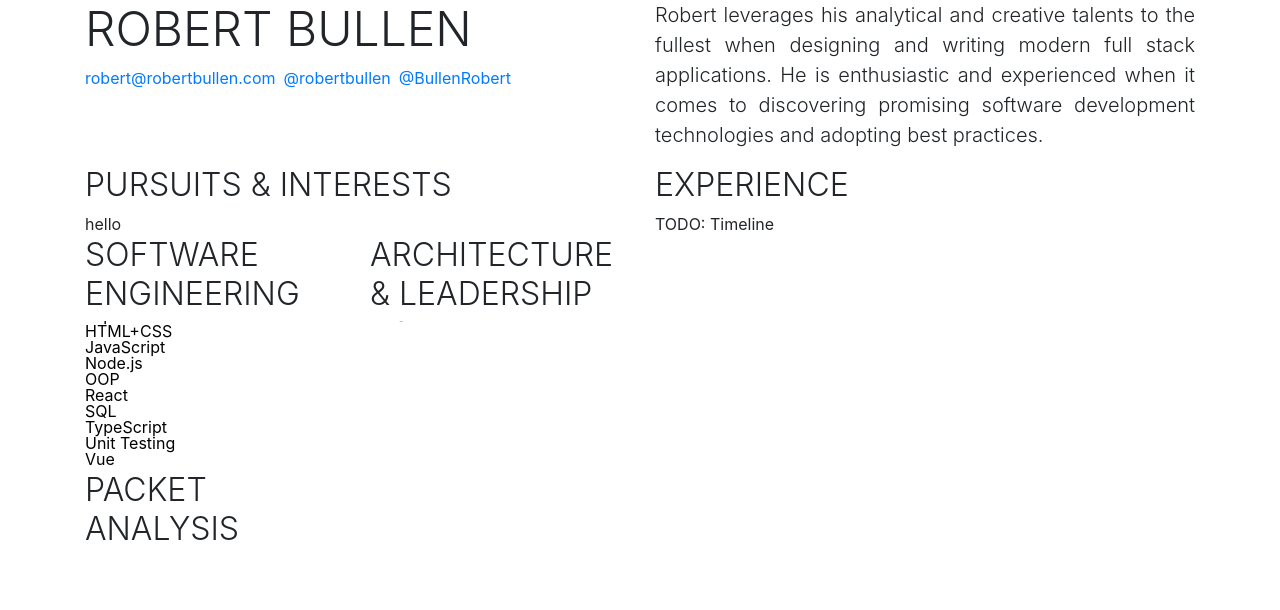
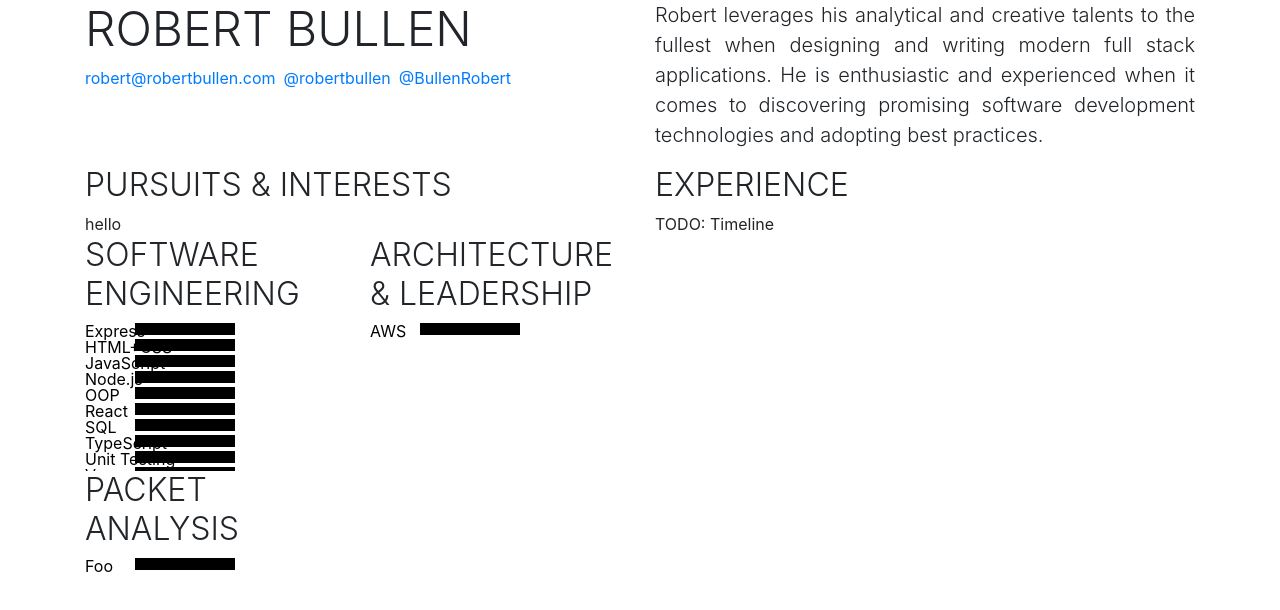
Before and after one commit to robertbullen/resume, a React (Create React App) app in the folder src/: page / in a window 1280 px wide. Shown: the top 610 px of the page. Built offline with nearby package versions, Linux system fonts and the light colour scheme.

Commit message:
started adding chart bars

```diff
--- a/src/src/components/SkillRatingsChart.tsx
+++ b/src/src/components/SkillRatingsChart.tsx
@@ -7,6 +7,9 @@ interface Props {
 }
 
 export const SkillRatingsChart: FC<Props> = (props: Props) => {
+	const skillBarsClass = 'skill-bars';
+	const skillLabelsClass = 'skill-labels';
+
 	const svgRef = useRef<SVGSVGElement>(null);
 
 	useEffect((): void => {
@@ -18,18 +21,34 @@ export const SkillRatingsChart: FC<Props> = (props: Props) => {
 		type SkillRatingTuple = [string, number];
 		const skillRatingsTuples: SkillRatingTuple[] = Object.entries(props.skillRatings);
 
-		d3.select(svgElement)
+		const svgSelection = d3.select(svgElement);
+
+		svgSelection
+			.select(`g.${skillLabelsClass}`)
 			.selectAll('text')
 			.data(skillRatingsTuples)
 			.join('text')
 			.attr('x', 0)
-			.attr('y', (_tuple: SkillRatingTuple, skillIndex: number): number => skillIndex * 16)
+			.attr('y', (_, skillIndex: number): number => skillIndex * 16 + 16)
 			.text((tuple: SkillRatingTuple): string => tuple[0]);
+
+		svgSelection
+			.select(`g.${skillBarsClass}`)
+			.selectAll('rect')
+			.data(skillRatingsTuples)
+			.join('rect')
+			.attr('x', 50)
+			.attr('y', (_, skillIndex: number): number => skillIndex * 16 + 2)
+			.attr('width', 100)
+			.attr('height', 12);
 	}, [props.skillRatings]);
 
 	return (
 		<div className="skill-ratings-chart">
-			<svg ref={svgRef}></svg>
+			<svg ref={svgRef}>
+				<g className={skillLabelsClass} />
+				<g className={skillBarsClass} />
+			</svg>
 		</div>
 	);
 };
```
